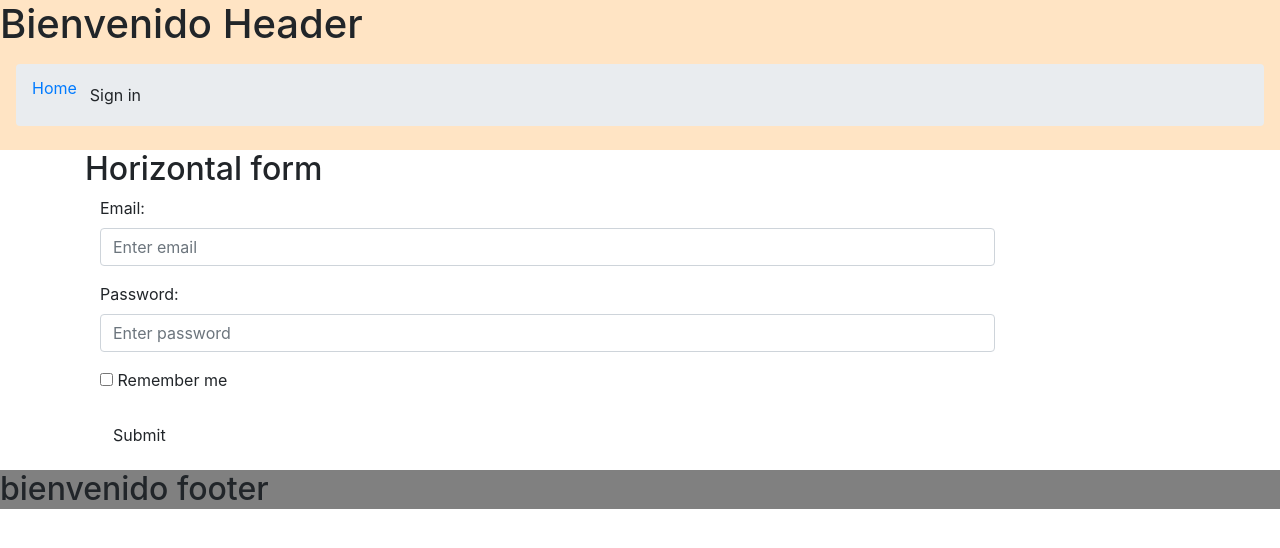
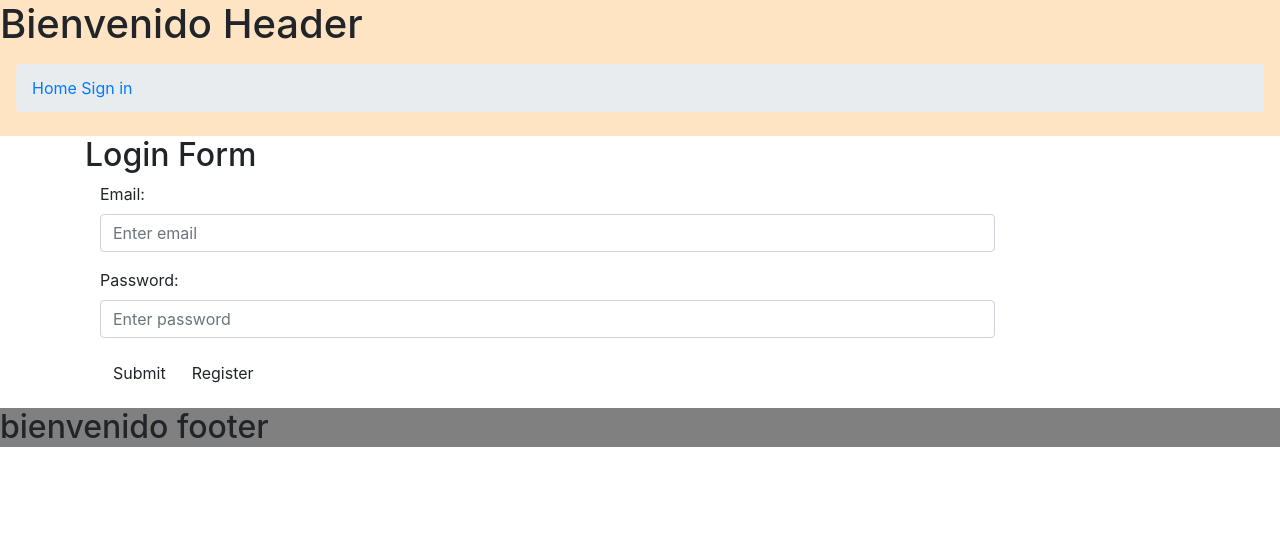
Before and after one commit to kafok/MicroBlog, an Angular app in the folder front-end/: page /login in a window 1280 px wide. Shown: the top 548 px of the page. Built offline with nearby package versions, Linux system fonts and the light colour scheme.

Commit message:
finalizada componente login

```diff
--- a/front-end/src/app/app-routing.module.ts
+++ b/front-end/src/app/app-routing.module.ts
@@ -1,4 +1,4 @@
-import { NgModule } from '@angular/core';
+
 import { Routes, RouterModule } from '@angular/router';
 import { LoginComponent } from './components/login/login.component';
 
--- a/front-end/src/app/app.component.ts
+++ b/front-end/src/app/app.component.ts
@@ -1,5 +1,5 @@
 import { Component } from '@angular/core';
-import { Router } from '@angular/router';
+
 
 @Component({
   selector: 'app-root',
--- a/front-end/src/app/components/header/header.component.html
+++ b/front-end/src/app/components/header/header.component.html
@@ -5,12 +5,8 @@
       <ol class="breadcrumb">
         <li>
           <a href="#">Home</a>
-        </li>
-
-          <a class="btn btn-default navbar-btn" align="right" routelink="['/login']">
-            Sign in
-          </a>
-
+          <a [routerLink]="['/login']"> Sign in </a>
+      </li>
       </ol>
     </div>
   </nav>
--- a/front-end/src/app/components/login/login.component.html
+++ b/front-end/src/app/components/login/login.component.html
@@ -1,7 +1,7 @@
 
 
 <div class="container">
-  <h2>Horizontal form</h2>
+  <h2>Login Form</h2>
   <form class="form-horizontal">
     <div class="form-group">
       <label class="control-label col-sm-2" for="email">Email:</label>
@@ -16,16 +16,14 @@
       </div>
     </div>
     <div class="form-group">
-      <div class="col-sm-offset-2 col-sm-10">
-        <div class="checkbox">
-          <label><input type="checkbox"> Remember me</label>
-        </div>
-      </div>
+
     </div>
     <div class="form-group">
       <div class="col-sm-offset-2 col-sm-10">
         <button type="submit" class="btn btn-default">Submit</button>
-      </div>
+
+          <button type="register" class="btn btn-default">Register</button>
+        </div>
     </div>
   </form>
 </div>
```
